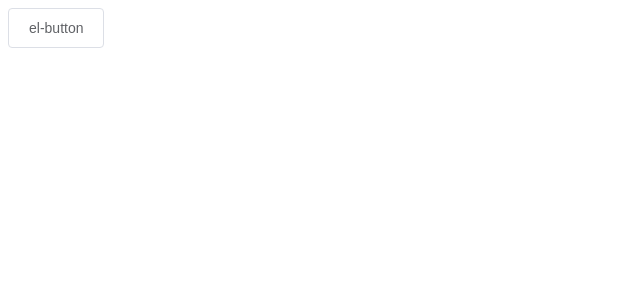
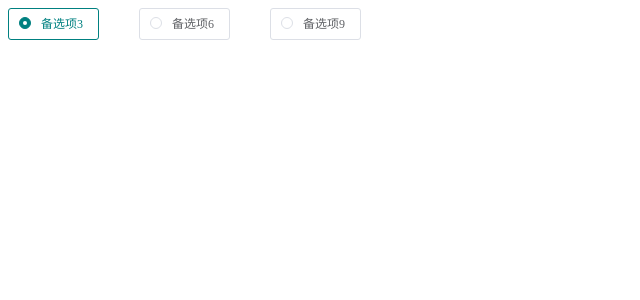
Before and after one commit to BadtzMaru/zcm_vue-el-admin, a Vue app: page / in a window 1280 px wide. Shown: the top 300 px of the page, without its empty margins (0-640 px from the left). Built offline with nearby package versions, Linux system fonts and the light colour scheme.

Commit message:
演示el-radio的基本使用

```diff
--- a/src/App.vue
+++ b/src/App.vue
@@ -1,8 +1,10 @@
 <template>
 	<div id="app">
-		<div>
-			<el-button>el-button</el-button>
-		</div>
+		<el-radio-group v-model="radio" @change="change" size="small">
+			<el-radio :label="3" border>备选项3</el-radio>
+			<el-radio :label="6" border>备选项6</el-radio>
+			<el-radio :label="9" border>备选项9</el-radio>
+		</el-radio-group>
 	</div>
 </template>
 
@@ -10,6 +12,16 @@
 export default {
 	name: 'app',
 	components: {},
+	data() {
+		return {
+			radio: 3,
+		};
+	},
+	methods: {
+		change(e) {
+			console.log(e);
+		},
+	},
 };
 </script>
 
```
